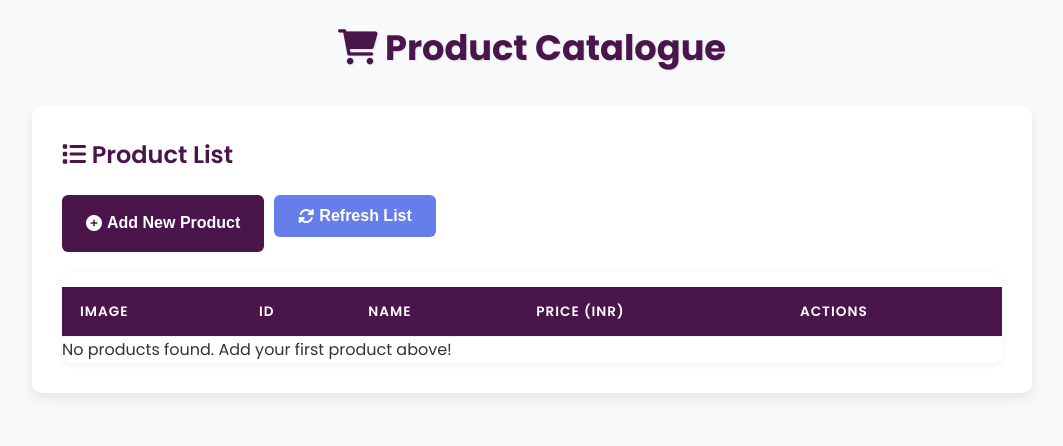
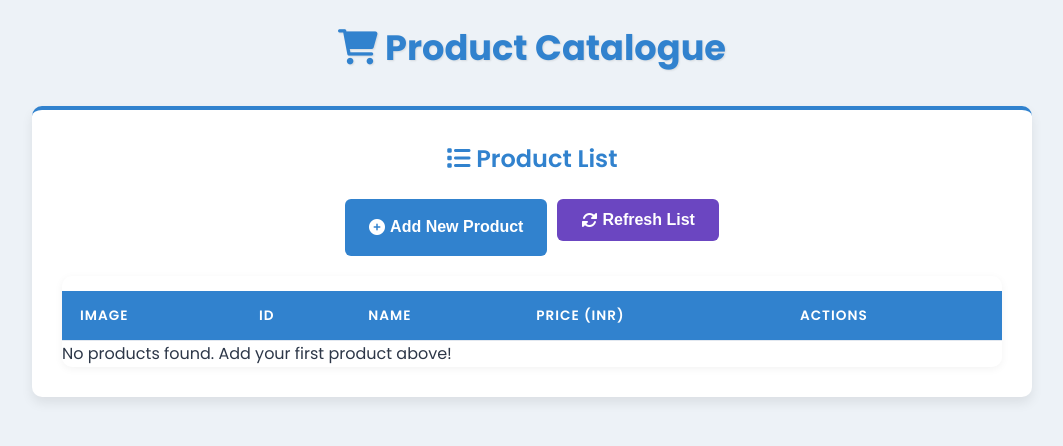
Before and after one commit to apgaur1212/cloudassign2, a Flask app: page / in a window 1280 px wide. Shown: the top 446 px of the page, without its empty margins (108-1171 px from the left). Run offline with Flask 3, Linux system fonts and the light colour scheme; data that the repository does not hold is empty.

Commit message:
Update styles.css

```diff
--- a/static/styles.css
+++ b/static/styles.css
@@ -8,8 +8,8 @@
 body {
     font-family: 'Poppins', 'Segoe UI', Tahoma, Geneva, Verdana, sans-serif;
     line-height: 1.6;
-    color: #333;
-    background-color: #f8f9fa;
+    color: #2d3748;
+    background-color: #edf2f7;
     padding: 20px;
 }
 
@@ -21,16 +21,17 @@ body {
 h1 {
     text-align: center;
     margin-bottom: 30px;
-    color: #4a154b;
+    color: #3182ce;
     font-size: 2.2rem;
     font-weight: 700;
     text-shadow: 1px 1px 2px rgba(0,0,0,0.1);
 }
 
 h2 {
-    color: #4a154b;
+    color: #3182ce;
     margin-bottom: 20px;
     font-weight: 600;
+    text-align: center;
 }
 
 /* Card Styles */
@@ -41,6 +42,7 @@ h2 {
     padding: 30px;
     margin-bottom: 30px;
     transition: transform 0.2s, box-shadow 0.2s;
+    border-top: 4px solid #3182ce;
 }
 
 .card:hover {
@@ -85,7 +87,7 @@ input[type="file"] {
 }
 
 .btn {
-    background-color: #4a154b;
+    background-color: #3182ce;
     color: white;
     border: none;
     padding: 12px 24px;
@@ -97,16 +99,16 @@ input[type="file"] {
 }
 
 .btn:hover {
-    background-color: #611f69;
+    background-color: #2b6cb0;
     transform: translateY(-2px);
 }
 
 .btn-secondary {
-    background-color: #667eea;
+    background-color: #6b46c1;
 }
 
 .btn-secondary:hover {
-    background-color: #5a67d8;
+    background-color: #553c9a;
 }
 
 .btn-danger {
@@ -115,6 +117,14 @@ input[type="file"] {
 
 .btn-danger:hover {
     background-color: #c53030;
+}
+
+/* Action buttons container - center the buttons */
+.action-buttons {
+    display: flex;
+    gap: 10px;
+    margin-bottom: 15px;
+    justify-content: center;
 }
 
 /* Message Styles */
@@ -155,11 +165,11 @@ table {
 th, td {
     padding: 14px 18px;
     text-align: left;
-    border-bottom: 1px solid #f0f0f0;
+    border-bottom: 1px solid #e2e8f0;
 }
 
 th {
-    background-color: #4a154b;
+    background-color: #3182ce;
     color: white;
     font-weight: 600;
     text-transform: uppercase;
```
Also changed, not shown: other parts of static/styles.css (+12 -12 lines).
